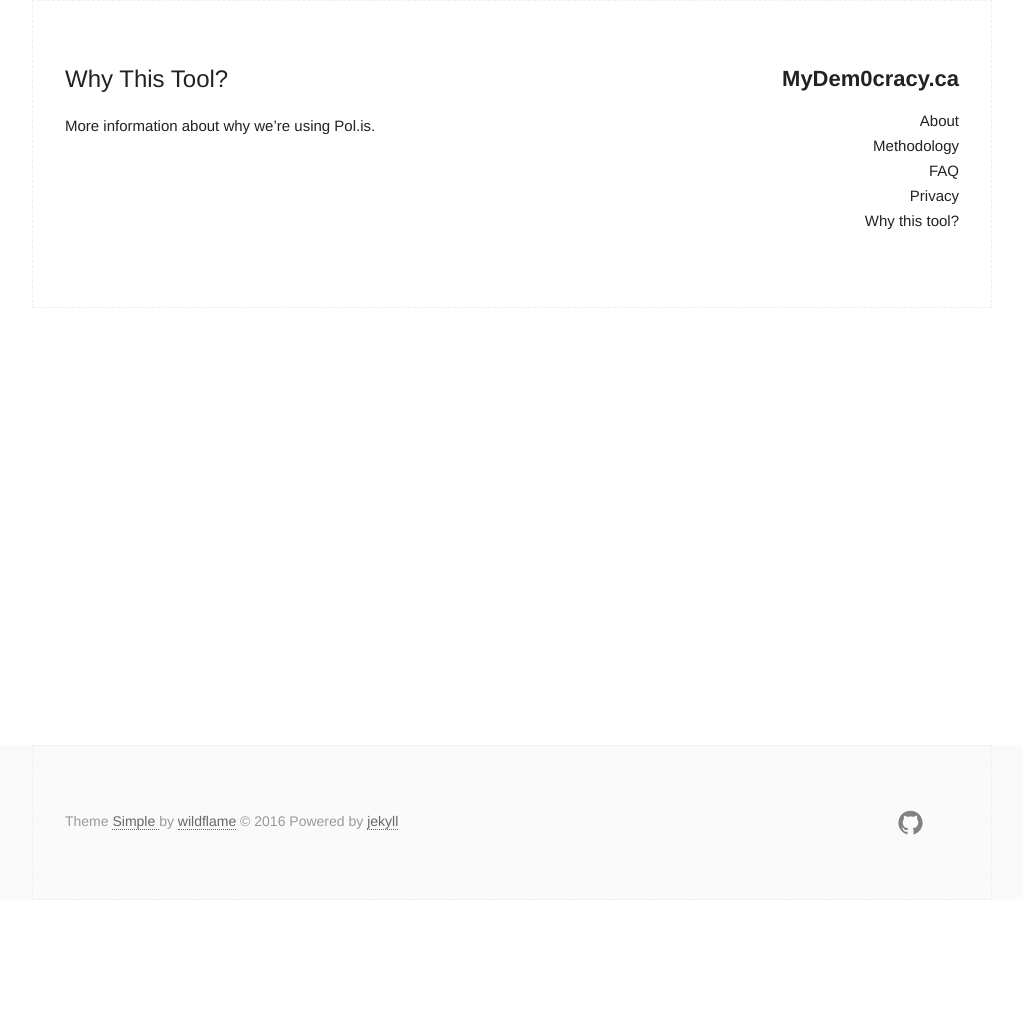
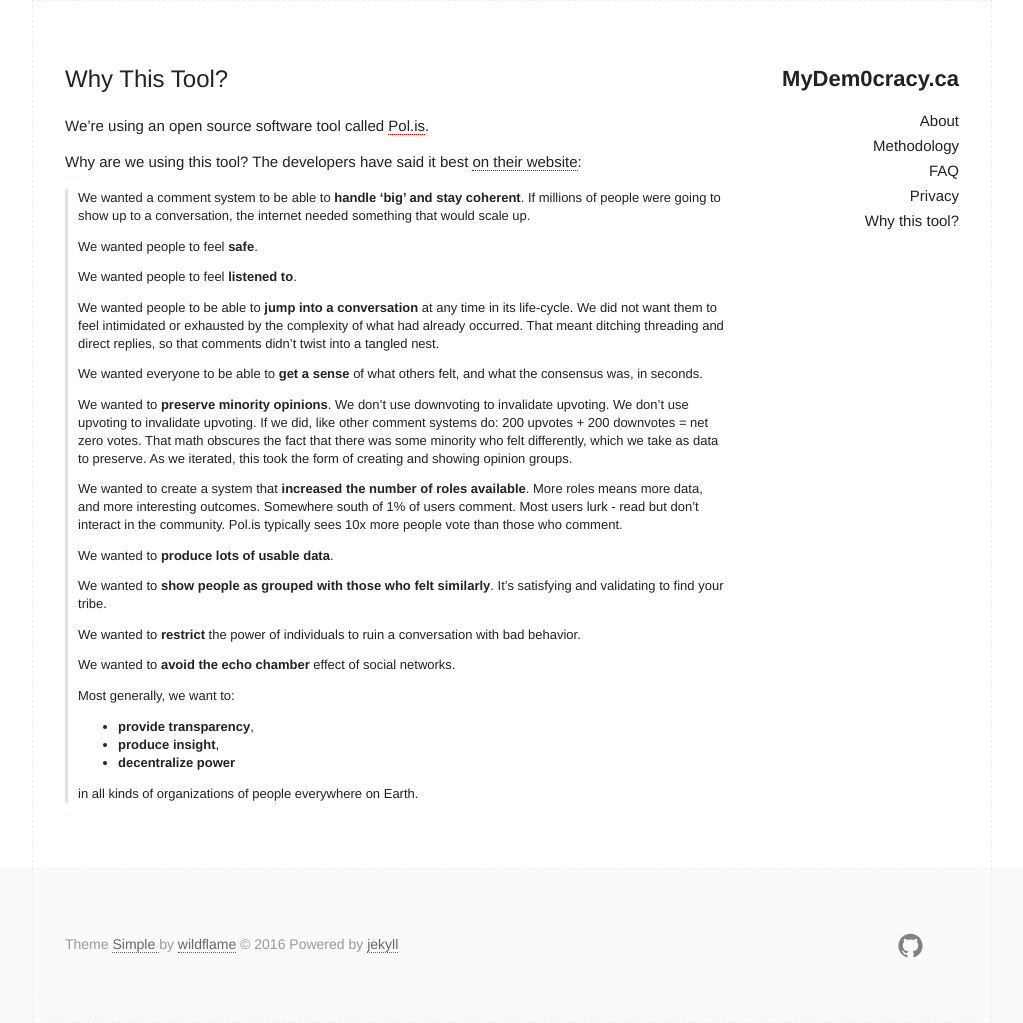
Before and after one commit to linamnt/MyDem0cracy.ca-site, a Jekyll site: the page built from why-this-tool.md, in a window 1280 px wide. Shown: the whole page, without its empty margins (128-1151 px from the left). Built offline with Jekyll 4.4.1, drawn with Linux system fonts in a browser that asks for light colours; before the commit the page ends 900 px from its top, so only the background shows below that.

Commit message:
Copied over Motivation for 'Why This Tool?' page.

```diff
--- a/why-this-tool.md
+++ b/why-this-tool.md
@@ -3,5 +3,53 @@
 title: Why This Tool?
 permalink: /why-this-tool/
 ---
+We're using an open source software tool called [Pol.is](https://pol.is/home).
 
-More information about why we're using Pol.is.
+Why are we using this tool? The developers have said it best [on their
+website](https://docs.pol.is/welcome/Motivation.html):
+
+> We wanted a comment system to be able to **handle 'big' and stay coherent**. If
+millions of people were going to show up to a conversation, the internet needed
+something that would scale up.
+>
+> We wanted people to feel **safe**.
+>
+> We wanted people to feel **listened to**.
+>
+> We wanted people to be able to **jump into a conversation** at any time in its
+life-cycle. We did not want them to feel intimidated or exhausted by the
+complexity of what had already occurred. That meant ditching threading and
+direct replies, so that comments didn't twist into a tangled nest.
+>
+> We wanted everyone to be able to **get a sense** of what others felt, and what the
+consensus was, in seconds.
+>
+> We wanted to **preserve minority opinions**. We don’t use downvoting to invalidate
+upvoting. We don't use upvoting to invalidate upvoting. If we did, like other
+comment systems do: 200 upvotes + 200 downvotes = net zero votes. That math
+obscures the fact that there was some minority who felt differently, which we
+take as data to preserve. As we iterated, this took the form of creating and
+showing opinion groups.
+>
+> We wanted to create a system that **increased the number of roles available**. More
+roles means more data, and more interesting outcomes. Somewhere south of 1% of
+users comment. Most users lurk - read but don't interact in the community.
+Pol.is typically sees 10x more people vote than those who comment.
+>
+> We wanted to **produce lots of usable data**.
+>
+> We wanted to **show people as grouped with those who felt similarly**. It's
+satisfying and validating to find your tribe.
+>
+> We wanted to **restrict** the power of individuals to ruin a conversation with bad
+behavior.
+>
+> We wanted to **avoid the echo chamber** effect of social networks.
+>
+> Most generally, we want to:
+>
+> * **provide transparency**,
+> * **produce insight**,
+> * **decentralize power**
+>
+> in all kinds of organizations of people everywhere on Earth.
```
